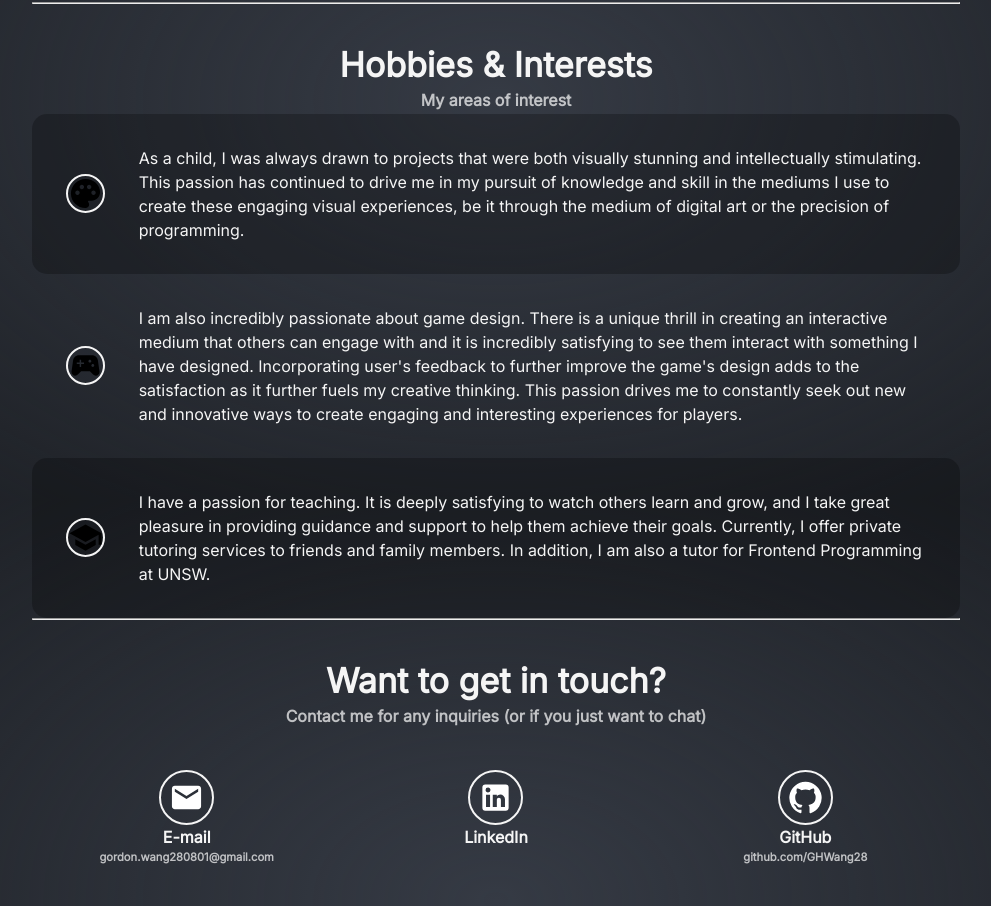
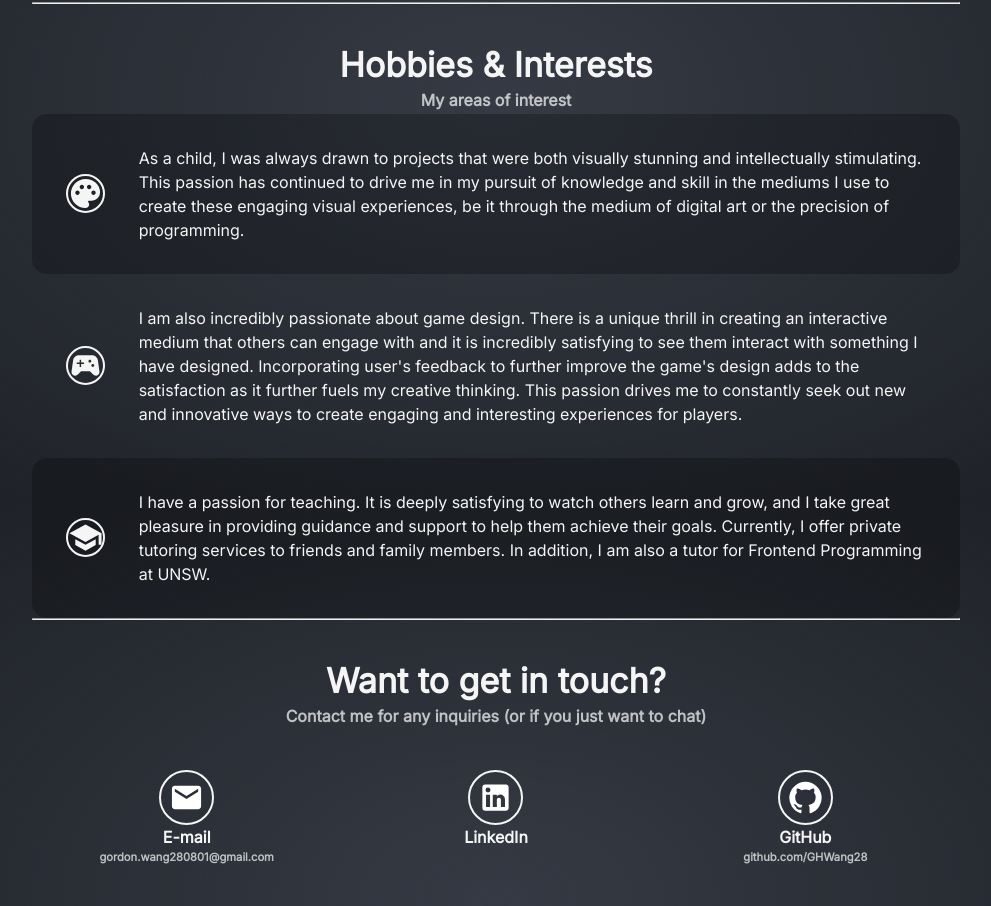
Before and after one commit to GHWang28/GHWang28.github.io, a React (Create React App) app in the folder frontend/: page /#/about in a window 1280 px wide. Shown: the part 1900-2806 px from the top of the page, without its empty margins (144-1135 px from the left). Built offline with nearby package versions, Linux system fonts and the light colour scheme.

Commit message:
Fixed some elements not changing colours in different themes

```diff
--- a/frontend/src/components/CardProject/index.jsx
+++ b/frontend/src/components/CardProject/index.jsx
@@ -102,7 +102,7 @@ export default function CardProject ({
               }}
             >
               {body.map((dotpoint, index) => (
-                <Box key={`dotpoint-${index}`} component='li'>
+                <Box key={`dotpoint-${index}`} component='li' sx={{ color: theme.palette.mode === 'light' ? 'black' : 'whitesmoke' }}>
                   <Typography pr={1}>
                     {dotpoint}
                   </Typography>
--- a/frontend/src/pages/PageAbout/HobbiesSection/HobbiesItem.jsx
+++ b/frontend/src/pages/PageAbout/HobbiesSection/HobbiesItem.jsx
@@ -1,11 +1,12 @@
 import React from 'react';
-import { Grid, Typography, useMediaQuery } from '@mui/material';
+import { Grid, Typography, useMediaQuery, useTheme } from '@mui/material';
 import PropTypes from 'prop-types';
 import { useInView } from 'react-intersection-observer';
 
 export default function HobbiesItem ({ odd, data }) {
   const [ref, inView] = useInView();
-  const smallMq = useMediaQuery((theme) => theme.breakpoints.up('sm'));
+  const theme = useTheme();
+  const smallMq = useMediaQuery(theme.breakpoints.up('sm'));
 
   return (
     <Grid
@@ -27,7 +28,8 @@ export default function HobbiesItem ({ odd, data }) {
         sx={{
           display: 'flex',
           alignItems: 'center',
-          justifyContent: 'center'
+          justifyContent: 'center',
+          color: theme.palette.mode === 'light' ? 'black' : 'whitesmoke'
         }}
       >
         {data.icon}
```
